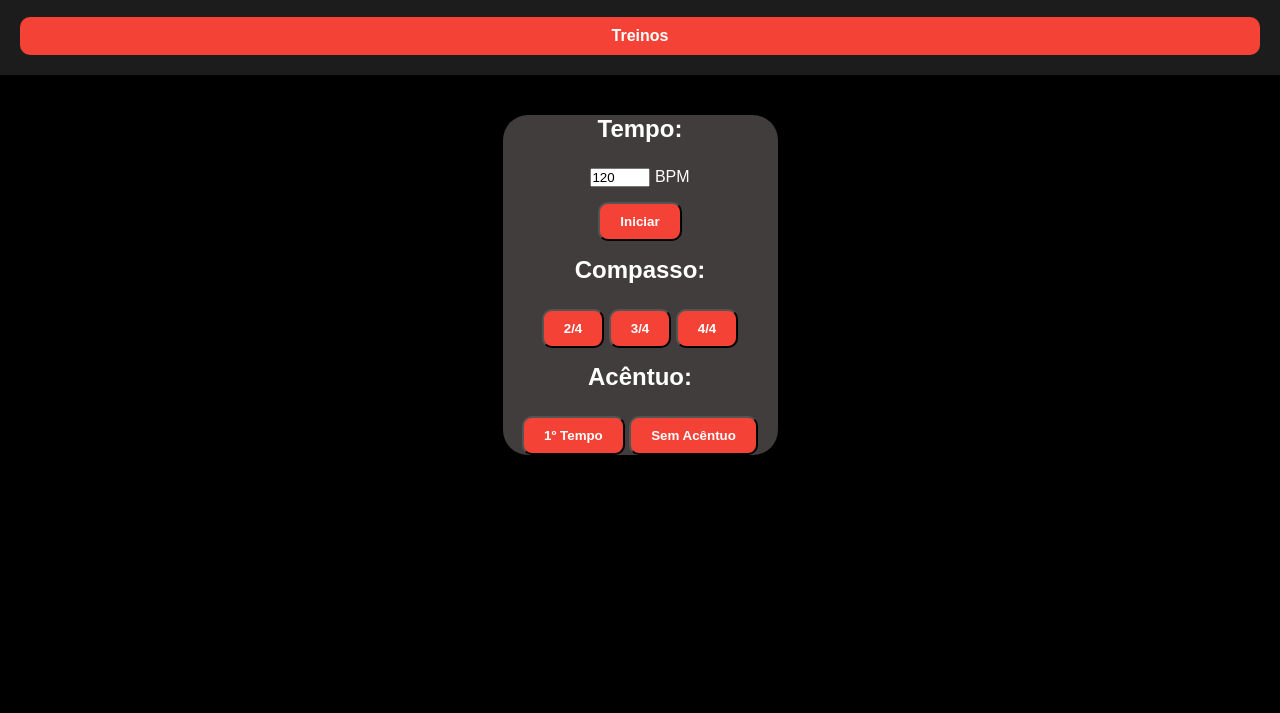
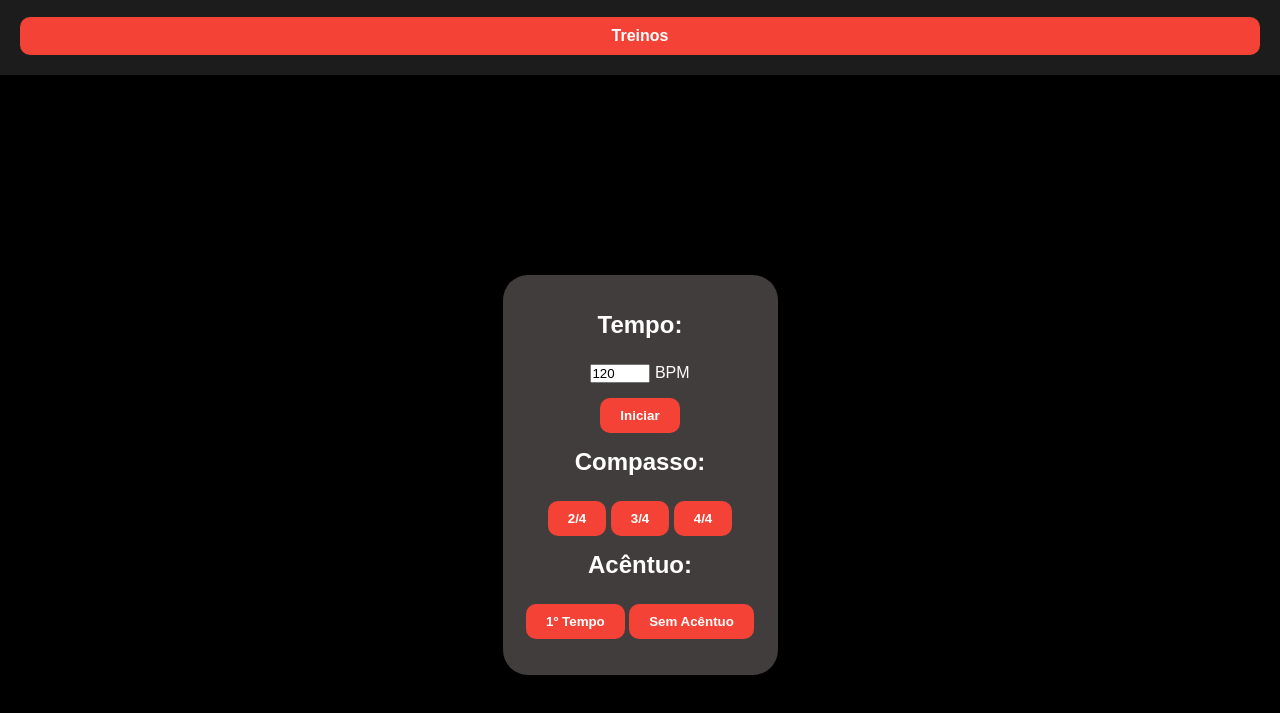
Before and after one commit to cividinilucas/beatkey_project, a plain HTML site: page metronomo.html in a window 1280 px wide. Shown: the part 65-778 px from the top of the page. Drawn offline with Linux system fonts and the light colour scheme.

Commit message:
Design estilizado, fontes trocadas, alguns bugs pendentes resolvidos.

```diff
--- a/style.css
+++ b/style.css
@@ -8,11 +8,10 @@
 
 @import url('https://fonts.googleapis.com/css2?family=Merriweather+Sans:wght@300&display=swap');
 
-
 body {
   background-color: black;
   color: white;
-    font-family: Arial, sans-serif;
+  font-family: 'Merriweather Sans', sans-serif;
   font-size: 16px;
 }
 
@@ -26,8 +25,6 @@
   text-align: center;
   padding: 20px;
 }
-
-
 
 /* Estilos do cabeçalho */
 header {
@@ -57,7 +54,6 @@
   margin-bottom: 20px;
 }
 
-
 header nav a {
   display: block;
   padding: 10px 20px;
@@ -84,7 +80,7 @@
   margin-bottom: 40px;
 }
 
-  h2{
+h2 {
   margin-bottom: 25px;
   display: flex;
   justify-content: center;
@@ -95,8 +91,6 @@
   font-size: 24px;
   font-weight: bold;
   margin-bottom: 20px;
-
-
 }
 
 form label {
@@ -110,7 +104,7 @@
   display: block;
   width: 100%;
   padding: 15px;
-    margin-bottom: 25 px;
+  margin-bottom: 25px;
   background-color: #333;
   border: none;
   border-radius: 10px;
@@ -134,24 +128,29 @@
   background-color: #e53935;
 }
 
+
   /* Estilos do metrônomo */
 
-  .mainmetronome{
+  .mainmetronome {
     display: flex;
     justify-content: center;
+    height: 100vh;
+    align-items: center;
   }
 
   .metronome-container {
     gap: 15px;
     background-color: #423d3d;
     width: 275px;
-    height: 100%;
+    height: 400px;
     border-radius: 25px;
     display: flex;
     justify-content: center;
     align-items: center;
     flex-direction: column;
     font-family: 'Merriweather Sans', sans-serif;
+    color: #fff;
+    box-shadow: 0px 5px 20px rgba(0, 0, 0, 0.2);
   }
 
   .metronome-container button {
@@ -164,6 +163,8 @@
     text-decoration: none;
     transition: background-color 0.2s ease-in-out;
     font-family: 'Merriweather Sans', sans-serif;
+    border: none;
+    cursor: pointer;
   }
 
   .metronome-container button:hover {
@@ -176,6 +177,7 @@
   }
 
   #bpm-value {
-    font-size: 24px;
+    font-size: 48px;
     font-weight: bold;
+    margin: 0;
   }
```
Lines whose indentation alone changed are shown as unchanged.
